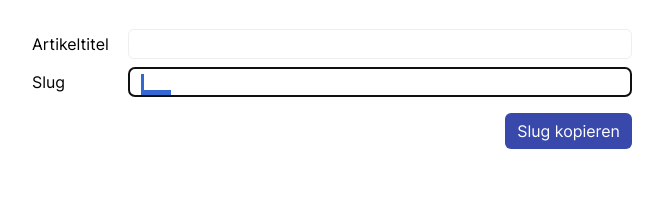
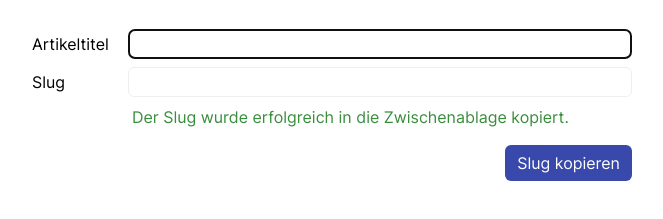
Before and after one commit to purzlbaum/slugify, a plain HTML site: page index.html in a window 1280 px wide. Both pictures are taken after a click on the button "Slug kopieren". Shown: the part 87-306 px from the top of the page, without its empty margins (308-971 px from the left). Drawn offline with Linux system fonts and the light colour scheme.

Commit message:
make usability a little bit better with a message, remove values after copy, set focus to input field, hide message after 3 seconds

```diff
--- a/index.html
+++ b/index.html
@@ -139,6 +139,17 @@
             font-family: 'Inter', sans-serif;
         }
 
+        .form__group--message {
+            padding-left: 100px;
+            color: #388E3C;
+            opacity: 0;
+            transition: opacity 0.4s linear;
+        }
+
+        .form__group--message.success {
+            opacity: 1;
+        }
+
         .form__button {
             font-family: 'Inter', sans-serif;
             padding: 6px 12px;
@@ -169,6 +180,9 @@
         <textarea id="slugify" class="form__input" rows="1">
 
         </textarea>
+    </div>
+    <div class="form__group form__group--message">
+        Der Slug wurde erfolgreich in die Zwischenablage kopiert.
     </div>
     <div class="form__group form__group--button">
         <button id="copy" class="form__button" type="button">Slug kopieren</button>
@@ -208,10 +222,17 @@
 
     function copyToClipboard() {
         let copyText = slugify;
-        console.log(copyText);
+        const message = document.querySelector('.form__group--message');
         copyText.select();
         copyText.setSelectionRange(0, 99999);
         document.execCommand('copy');
+        title.value = '';
+        slugify.value = '';
+        title.focus();
+        message.classList.add('success');
+        setTimeout(function() {
+            message.classList.remove('success');
+        }, 3000);
     }
 </script>
 </body>
```
